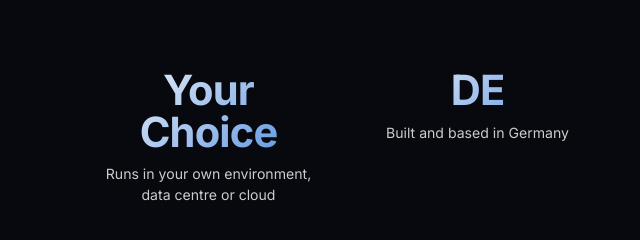
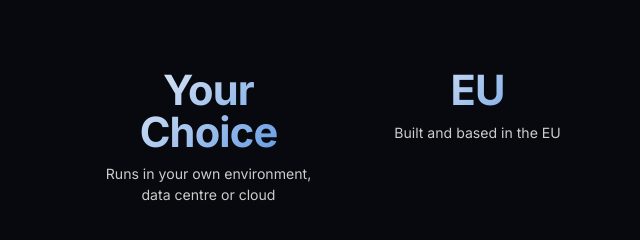
Before and after one commit to hcai42/hcai42.github.io, a plain HTML site: page index.html in a window 1280 px wide. Shown: the part 738-978 px from the top of the page, 28-668 px from the left. Drawn offline with Linux system fonts and the light colour scheme.

Commit message:
content: broaden Germany fact to EU to serve customers across the EU (#14)
Co-authored-by: miiwins <juergen@com-nex.de>
Co-authored-by: Claude Opus 4.7 <noreply@anthropic.com>

```diff
--- a/index.html
+++ b/index.html
@@ -68,8 +68,8 @@
           <div class="metric-label" data-i18n="metrics.choice">Runs in your own environment, data centre or cloud</div>
         </div>
         <div class="metric">
-          <div class="metric-num">DE</div>
-          <div class="metric-label" data-i18n="metrics.germany">Built and based in Germany</div>
+          <div class="metric-num">EU</div>
+          <div class="metric-label" data-i18n="metrics.eu">Built and based in the EU</div>
         </div>
         <div class="metric">
           <div class="metric-num">0</div>
--- a/lang.js
+++ b/lang.js
@@ -24,7 +24,7 @@
     // Credibility / Metrics
     'metrics.choice.num': { en: 'Your Choice', de: 'Ihre Wahl' },
     'metrics.choice': { en: 'Runs in your own environment, data centre or cloud', de: 'Läuft in Ihrer eigenen Umgebung, ob Rechenzentrum oder Cloud' },
-    'metrics.germany': { en: 'Built and based in Germany', de: 'Entwickelt und ansässig in Deutschland' },
+    'metrics.eu': { en: 'Built and based in the EU', de: 'In der EU entwickelt und ansässig' },
     'metrics.lockin': { en: 'Vendor lock-in: full export, real deletion, anytime', de: 'Vendor Lock-in: voller Export, echtes Löschen, jederzeit' },
     'metrics.gdpr.num': { en: 'GDPR', de: 'DSGVO' },
     'metrics.gdpr': { en: 'Built for European data protection requirements', de: 'Ausgelegt auf europäische Datenschutz-Anforderungen' },
```
